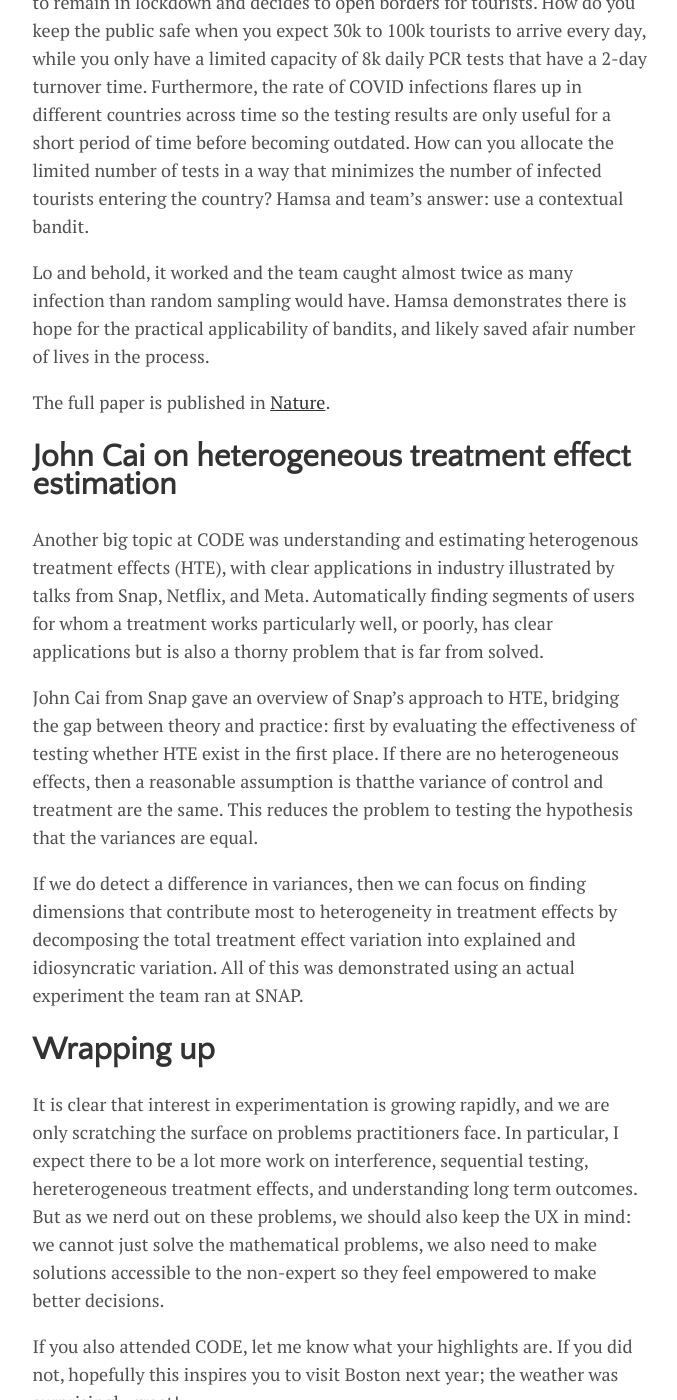
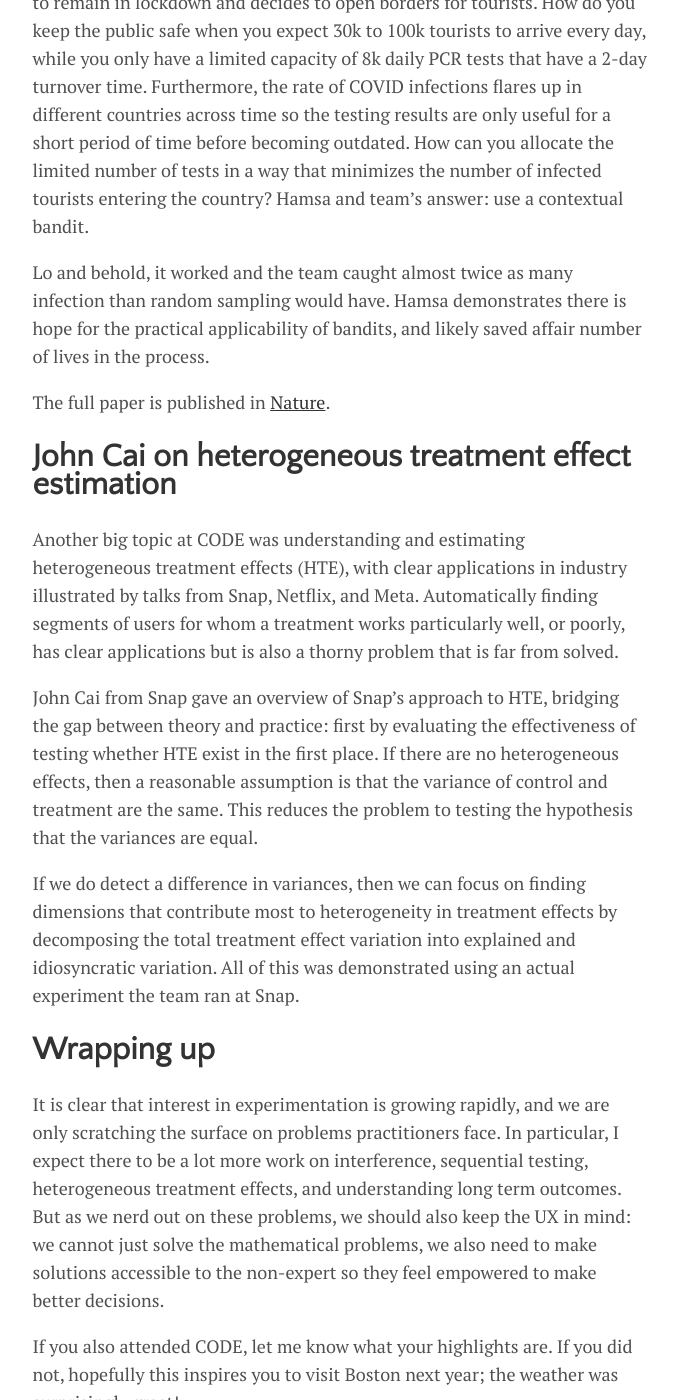
Before and after one commit to schmit/schmit.github.io, a Jekyll site: the page built from _posts/2022-10-25-code-roundup.markdown, in a window 1280 px wide and 1400 px high, scrolled down 5581 px. Shown: the whole window, without its empty margins (300-977 px from the left). Built offline with Jekyll 4.4.1, drawn with Linux system fonts in a browser that asks for light colours; some of the changed text lies outside the part shown.

Commit message:
grammar fixes

```diff
--- a/_posts/2022-10-25-code-roundup.markdown
+++ b/_posts/2022-10-25-code-roundup.markdown
@@ -122,29 +122,29 @@ How can you allocate the limited number of tests in a way that minimizes the num
 
 Lo and behold, it worked and the team caught almost twice as many infection than random sampling would have.
 Hamsa demonstrates there is hope for the practical applicability of bandits,
-and likely saved afair number of lives in the process.
+and likely saved affair number of lives in the process.
 
 The full paper is published in [Nature][hamsa-greece].
 
 # John Cai on heterogeneous treatment effect estimation
 
-Another big topic at CODE was understanding and estimating heterogenous treatment effects (HTE), with clear applications in industry illustrated by talks from Snap, Netflix, and Meta.
+Another big topic at CODE was understanding and estimating heterogeneous treatment effects (HTE), with clear applications in industry illustrated by talks from Snap, Netflix, and Meta.
 Automatically finding segments of users for whom a treatment works particularly well, or poorly, has clear applications but is also a thorny problem that is far from solved.
 
 John Cai from Snap gave an overview of Snap's approach to HTE, bridging the gap between theory and practice:
 first by evaluating the effectiveness of testing whether HTE exist in the first place.
-If there are no heterogeneous effects, then a reasonable assumption is thatthe variance of control and treatment are the same.
+If there are no heterogeneous effects, then a reasonable assumption is that the variance of control and treatment are the same.
 This reduces the problem to testing the hypothesis that the variances are equal.
 
 If we do detect a difference in variances, then we can focus on finding dimensions that contribute most to heterogeneity in treatment effects by
 decomposing the total treatment effect variation into explained and idiosyncratic variation.
-All of this was demonstrated using an actual experiment the team ran at SNAP.
+All of this was demonstrated using an actual experiment the team ran at Snap.
 
 # Wrapping up
 
 It is clear that interest in experimentation is growing rapidly,
 and we are only scratching the surface on problems practitioners face.
-In particular, I expect there to be a lot more work on interference, sequential testing, hereterogeneous treatment effects, and understanding long term outcomes.
+In particular, I expect there to be a lot more work on interference, sequential testing, heterogeneous treatment effects, and understanding long term outcomes.
 But as we nerd out on these problems, we should also keep the UX in mind:
 we cannot just solve the mathematical problems, we also need to make solutions accessible to the non-expert so they feel empowered to make better decisions.
 
```
Also changed, not shown: other parts of _posts/2022-10-25-code-roundup.markdown (+4 -4 lines).
